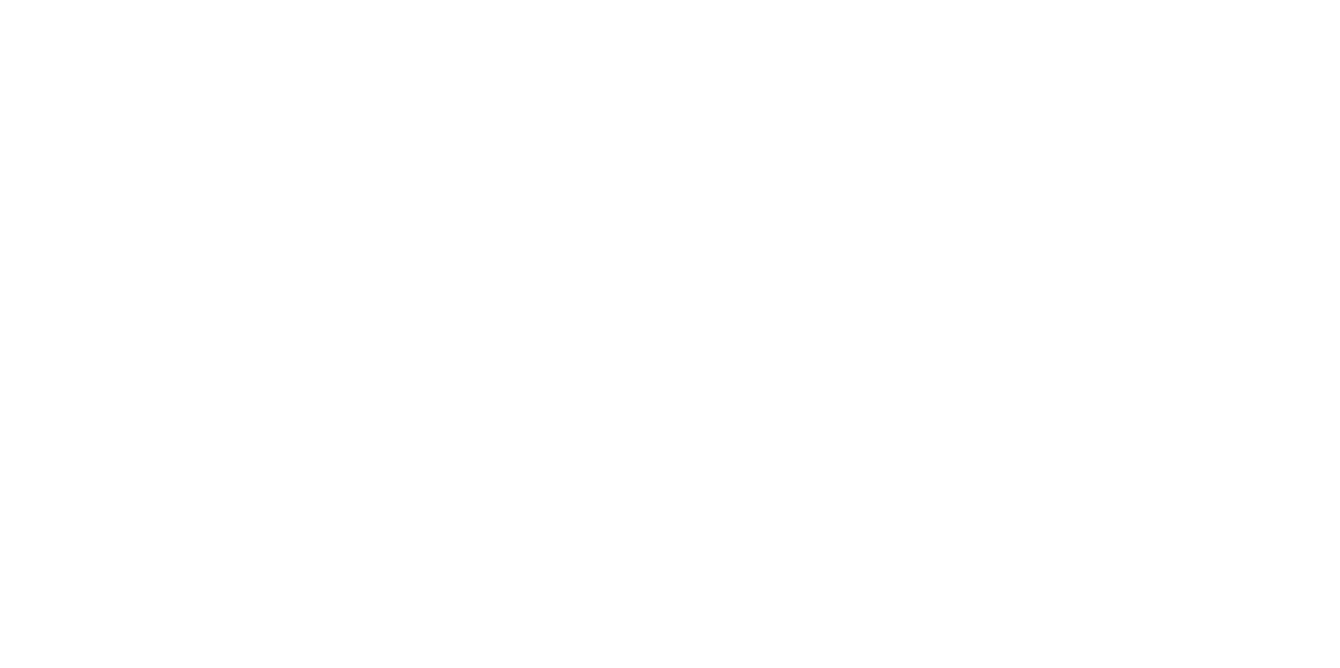
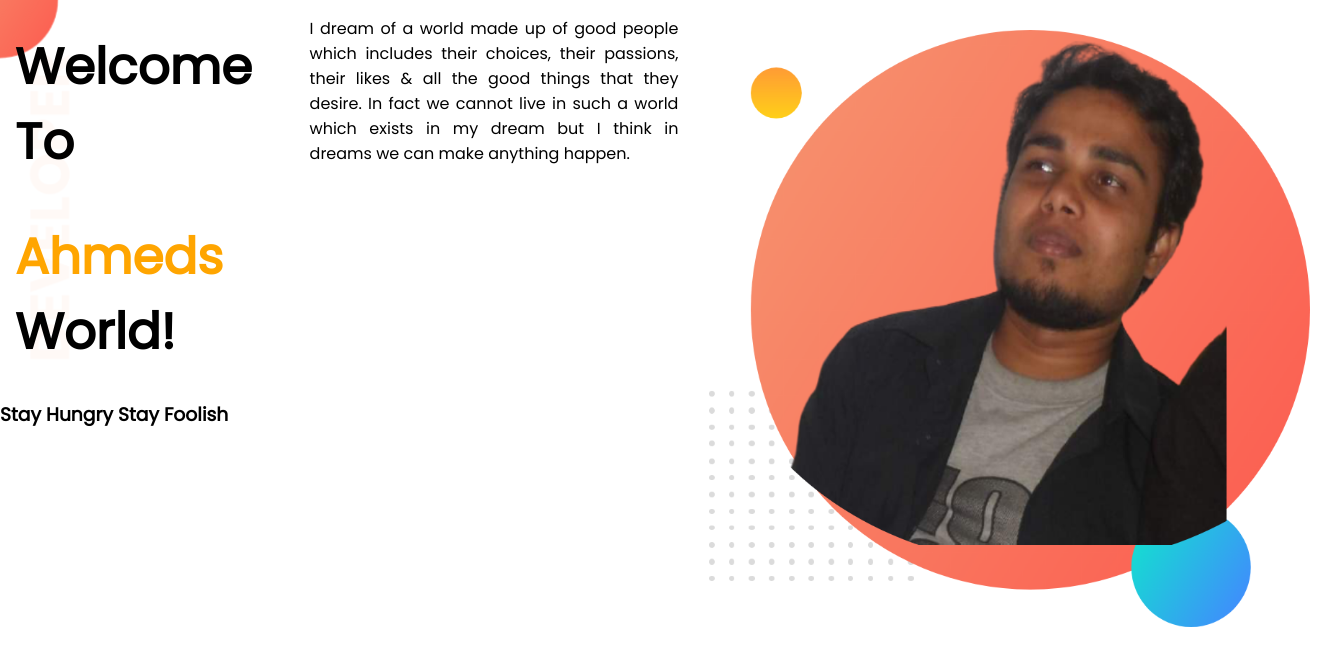
Before and after one commit to cusumon/developer-portfolio, a plain HTML site: page index.html in a window 1280 px wide. Shown: the whole page, 1340 px wide, since content can reach past the window. Drawn offline with Linux system fonts and the light colour scheme.

Commit message:
top banner added

```diff
--- a/index.html
+++ b/index.html
@@ -1,13 +1,34 @@
 <!DOCTYPE html>
 <html lang="en">
+
 <head>
     <meta charset="UTF-8">
     <meta http-equiv="X-UA-Compatible" content="IE=edge">
     <meta name="viewport" content="width=device-width, initial-scale=1.0">
     <title>Sumon Ahmed portfolio</title>
+    <link rel="preconnect" href="https://fonts.googleapis.com">
+    <link rel="preconnect" href="https://fonts.gstatic.com" crossorigin>
+    <link href="https://fonts.googleapis.com/css2?family=Poppins&display=swap" rel="stylesheet">
     <link rel="stylesheet" href="style.css">
 </head>
+
 <body>
+    <section class="top-banner">
+        <div class="half-width">
+            <h1>Welcome To</h1>
+            <h1><span class="orange-color">Ahmeds</span> World!</h1>
+            <h3>Stay Hungry Stay Foolish</h3>
+        </div>
+        <p>I dream of a world made up of good people which includes their choices, their passions, their likes & all the
+            good things that they desire. In fact we cannot live in such a world which exists in my dream but I think in
+            dreams we can make anything happen.</p>
+        <a target="_blank" href=" https://www.linkedin.com/in/sumon-ahmed-249816177/Hire me"></a>
 
+
+        <div class="half-width">
+            <img src="images/sumon.png.png" alt="" srcset="">
+        </div>
+    </section>
 </body>
+
 </html>
--- a/style.css
+++ b/style.css
@@ -0,0 +1,31 @@
+body{
+    font-family: 'Poppins', sans-serif;
+    margin: 0px;
+}
+h1{
+    font-size: 50px;
+    margin: 20px 10px 20px;
+    padding: 10px 5px 10px;
+}
+.orange-color{
+    color: orange;
+}
+section{
+    display: flex;
+}
+.half-width img{
+    width: 100%;
+    padding: 5%;
+
+
+}
+p{
+    height: 50%;
+    width: 40%;
+    text-align: justify;
+    padding-left: 1%;
+}
+.top-banner{
+    background-image: url(images/top-banner.png);
+    background-repeat: no-repeat;
+}
```
Also changed, not shown: images/dream-bg.png (added), images/exp-bg.png (added), images/jhankar.png (added), images/jhankar2.png (added), images/my-bg.png (added), images/my-bg2.png (added), images/sumon.png.png (added), images/top-banner.png (added), 7 other files.
